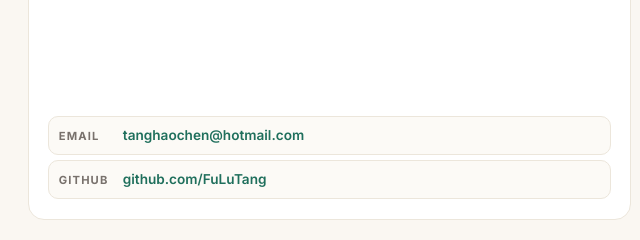
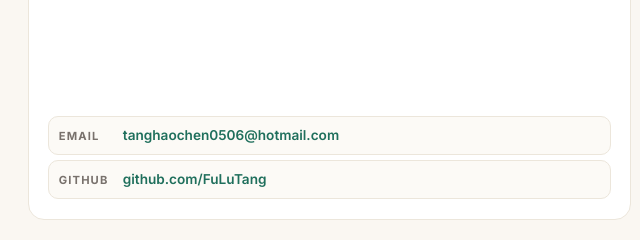
Before and after one commit to FuLuTang/personal-portfolio, a plain HTML site: page index.html in a window 1280 px wide. Shown: the part 1220-1460 px from the top of the page, 0-640 px from the left. Drawn offline with Linux system fonts and the light colour scheme.

Commit message:
Fix contact email address (tanghaochen0506@hotmail.com)
Co-Authored-By: Claude Opus 5.5 <noreply@anthropic.com>

```diff
--- a/index.html
+++ b/index.html
@@ -352,13 +352,13 @@
                     </h2>
                     <ul class="links">
                         <li>
-                            <a class="links__item" href="mailto:tanghaochen@hotmail.com"> <!-- dsh-skip-sensitive -->
+                            <a class="links__item" href="mailto:tanghaochen0506@hotmail.com"> <!-- dsh-skip-sensitive -->
                                 <span class="links__key">
                                     <span class="lang-en">Email</span>
                                     <span class="lang-cn">邮箱</span>
                                     <span class="lang-fr">E-mail</span>
                                 </span>
-                                <span class="links__value">tanghaochen@hotmail.com</span> <!-- dsh-skip-sensitive -->
+                                <span class="links__value">tanghaochen0506@hotmail.com</span> <!-- dsh-skip-sensitive -->
                             </a>
                         </li>
                         <li>
```
